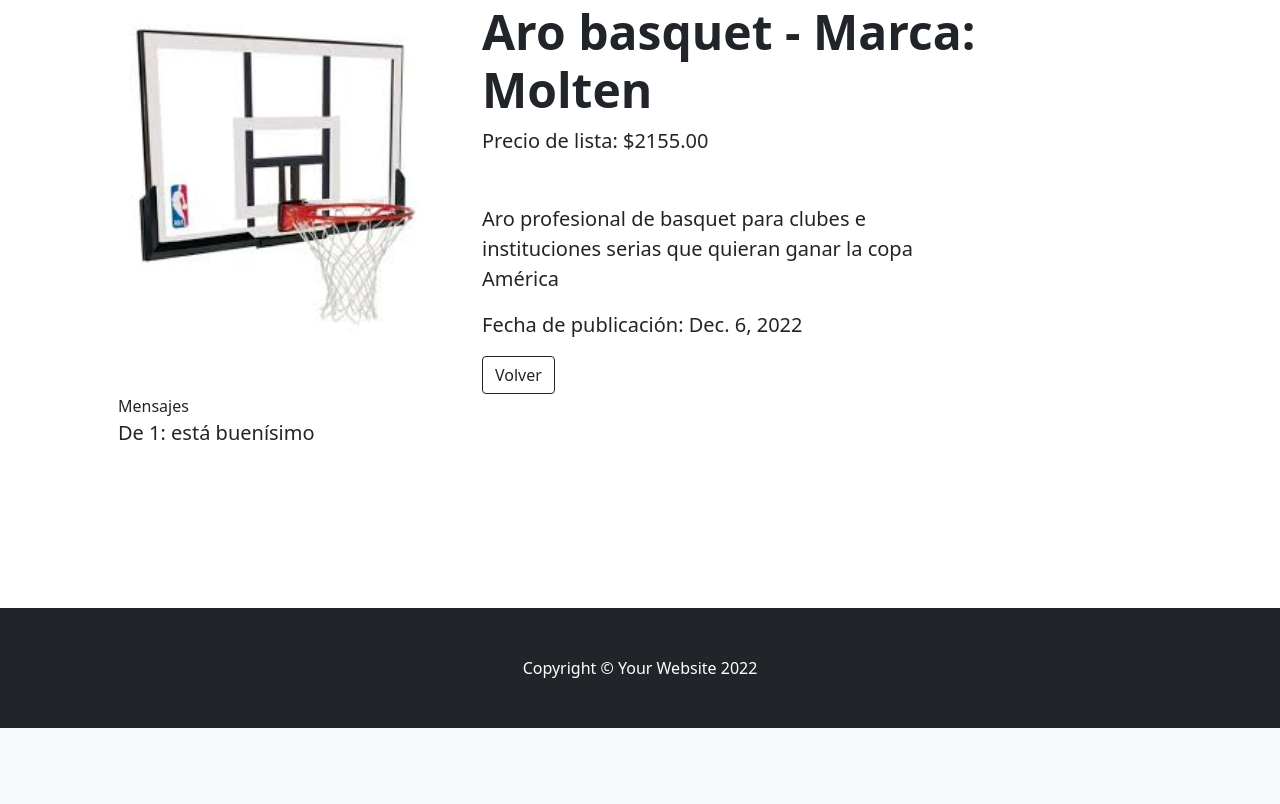
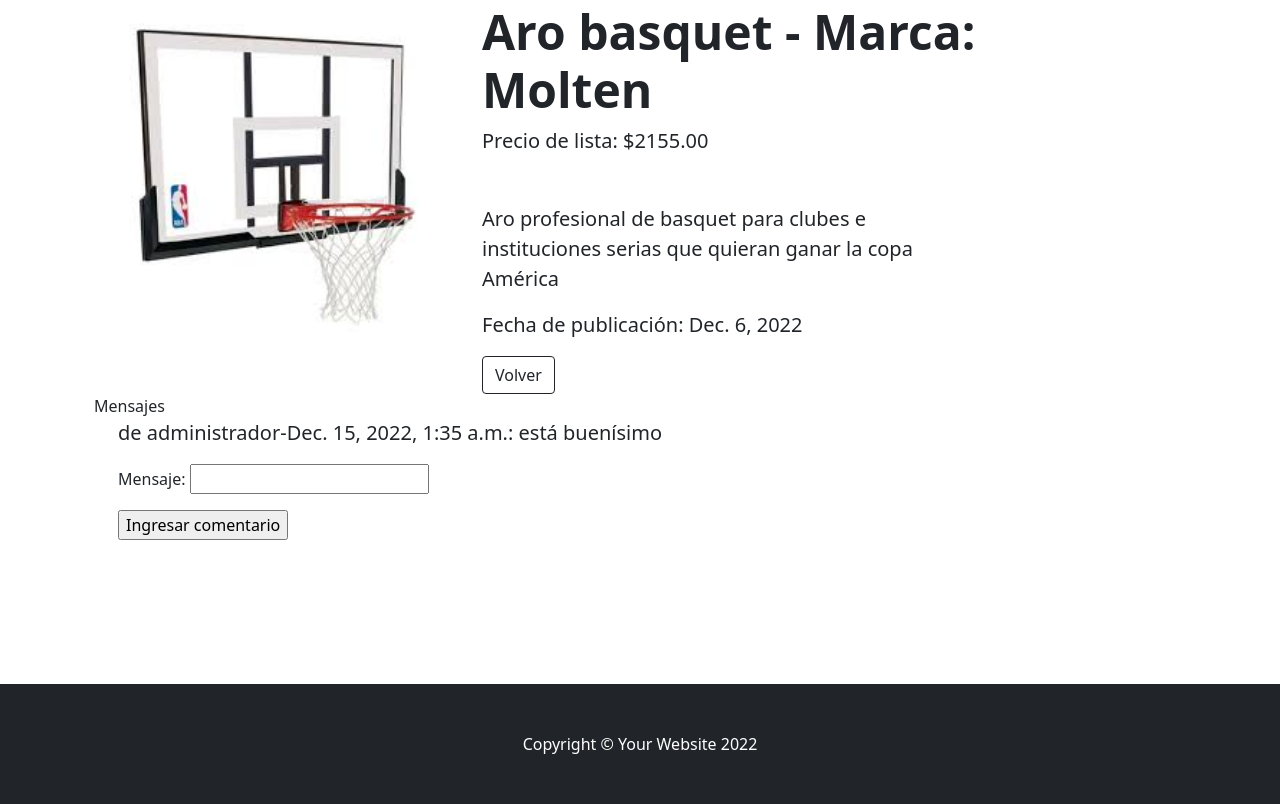
Before and after one commit to mcarbmont89/ECOMMERCE-DEPORTES, a Django app: page /productos/articulos_detalle/9/ in a window 1280 px wide. Shown: the part 478-1282 px from the top of the page. Before the commit the page ends 1206 px from the top, so only its background shows below. Run offline with Django 4.2, Linux system fonts and the light colour scheme; a user stored in the database is signed in; data comes from the database, SQL or seed files in the repository; both versions use the stored data as it was after the commit; some libraries are stand-ins or nearby versions.

Commit message:
Ingreso y listado de mensajes

```diff
--- a/ecommerce/productos/templates/productos/articulo_detalle.html
+++ b/ecommerce/productos/templates/productos/articulo_detalle.html
@@ -17,17 +17,23 @@
                     <p class="lead">{{articulo.descripcion}}</p>
                     <p class="lead">Fecha de publicación: {{articulo.publicacion}}</p>
                     <a class="btn btn-outline-dark mt-auto" href="{% url 'articulos-listar' 0 %}">Volver</a>
-
-                </div>
-                <div>
-                    Mensajes
-                    {% for mensaje in mensajes %}
-                    <p class="lead"> De {{mensaje.user_id}}: {{mensaje.mensaje}}</p>
-                    {% endfor %}
                 </div>
             </div>
+            <div class="row gx-4 gx-lg-5 align-items-left">
+                Mensajes
+                {% for mensaje in mensajes %}
+                <p class="lead"> de {{mensaje.user}}-{{mensaje.fecha}}: {{mensaje.mensaje}}</p>
+                {% endfor %}
+
+                <form method="post">
+                    {% csrf_token %}
+                    <p> Mensaje: <input type="text" name="mensaje"></p>
+                    <input type="submit" value="Ingresar comentario">
+                </form>
+            </div>
+
         </div>
+
     </section>
 
-
 {% endblock %}
--- a/ecommerce/productos/templates/productos/base.html
+++ b/ecommerce/productos/templates/productos/base.html
@@ -1,12 +1,12 @@
 <!DOCTYPE html>
 <html lang="en">
     {% load static %}
-    <title>Ecommerce Deportivo</title>
     <head>
         <meta charset="utf-8" />
         <meta name="viewport" content="width=device-width, initial-scale=1, shrink-to-fit=no" />
         <meta name="description" content="" />
         <meta name="author" content="" />
+        <title>Ecommerce Deportivo</title>
         <!-- Favicon-->
         <link rel="icon" type="image/x-icon" href="{% static 'productos/assets/favicon.ico' %}" />
         <!-- Bootstrap icons-->
--- a/ecommerce/productos/views.py
+++ b/ecommerce/productos/views.py
@@ -82,5 +82,10 @@
 
 def articulos_detalle(request,id_detalle):
     articulo_detalle = Articulo.objects.get(id=id_detalle)
+
+    if request.method == "POST":
+        mensaje = Mensajes(user_id=request.user.id, articulo_id=id_detalle, mensaje=request.POST["mensaje"])
+        mensaje.save()
+
     mensajes_articulo = Mensajes.objects.filter(articulo_id=id_detalle)
     return render(request, "productos/articulo_detalle.html",{"articulo":articulo_detalle,"mensajes":mensajes_articulo})
--- a/ecommerce/tienda/urls.py
+++ b/ecommerce/tienda/urls.py
@@ -17,9 +17,11 @@
 from django.urls import path,include
 import tienda.settings as settings
 from django.conf.urls.static import static
+from productos.views import * #para q levante directo la pagina de inicio
 
 
 urlpatterns = [
+    path("", inicio, name="productos-inicio"), #para q levante directo la pagina de inicio
     path('admin/', admin.site.urls),
     path('productos/',include('productos.urls')),
     path('usuarios/', include('usuarios.urls')),
--- a/ecommerce/usuarios/models.py
+++ b/ecommerce/usuarios/models.py
@@ -11,3 +11,4 @@
     user = models.ForeignKey(User,on_delete=models.CASCADE)
     articulo = models.ForeignKey(Articulo, on_delete=models.CASCADE)
     mensaje = models.CharField(max_length=300)
+    fecha = models.DateTimeField(auto_now=True)
```
Also changed, not shown: ecommerce/db.sqlite3, ecommerce/usuarios/forms.py (line endings or trailing spaces), ecommerce/usuarios/migrations/0003_mensajes_fecha.py (added), 1 other file.
